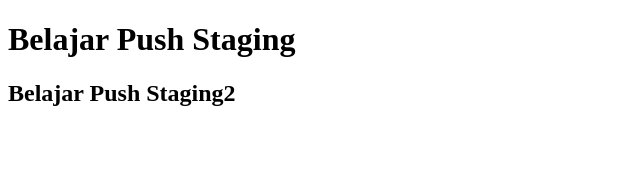
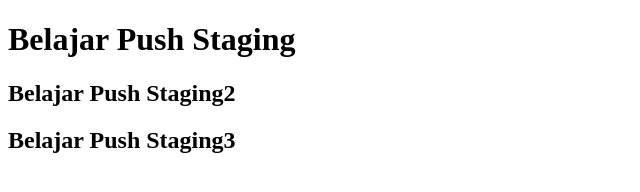
Before and after one commit to hihendi/belajar, a plain HTML site: page header.html in a window 1280 px wide. Shown: the whole page, without its empty margins (0-640 px from the left). Drawn offline with Linux system fonts and the light colour scheme.

Commit message:
Add element H3

```diff
--- a/header.html
+++ b/header.html
@@ -6,5 +6,6 @@
 <body>
 	<h1>Belajar Push Staging</h1>
 	<h2>Belajar Push Staging2</h2>
+	<h2>Belajar Push Staging3</h2>
 </body>
 </html>
```
